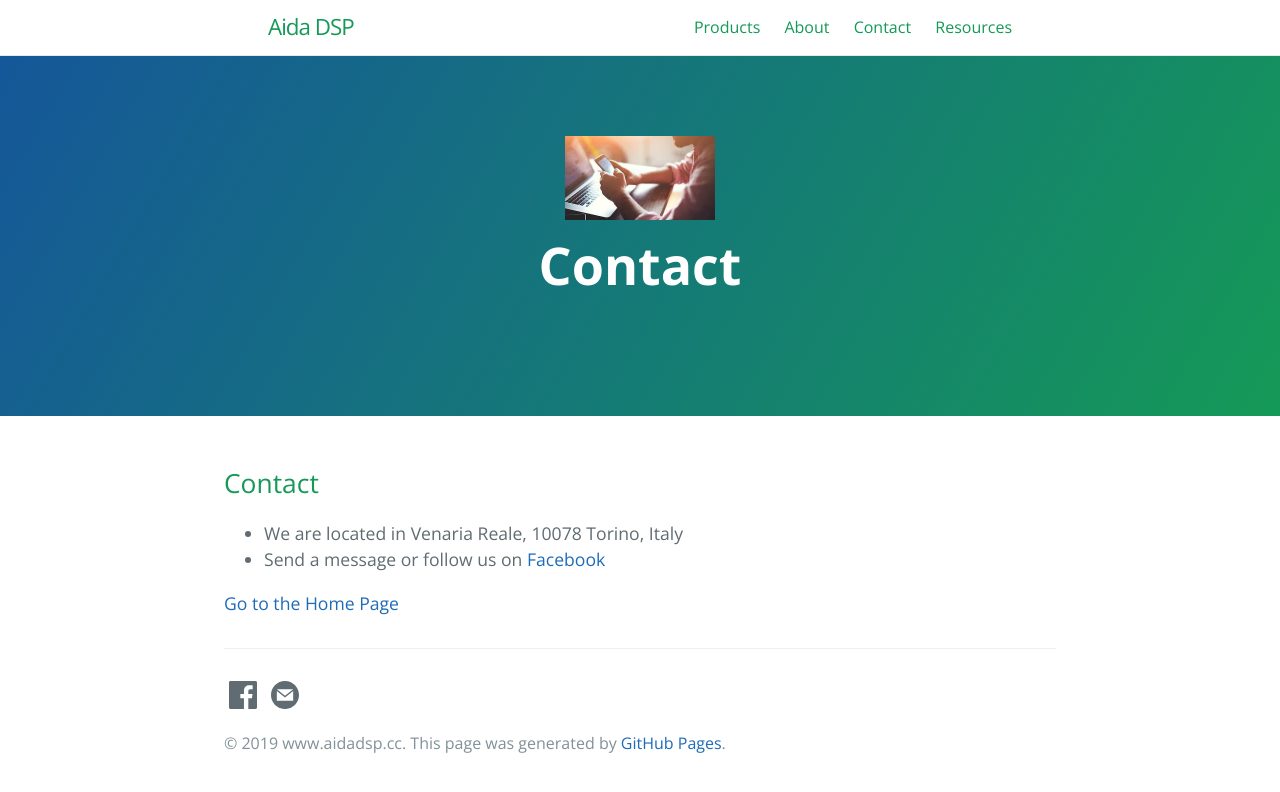
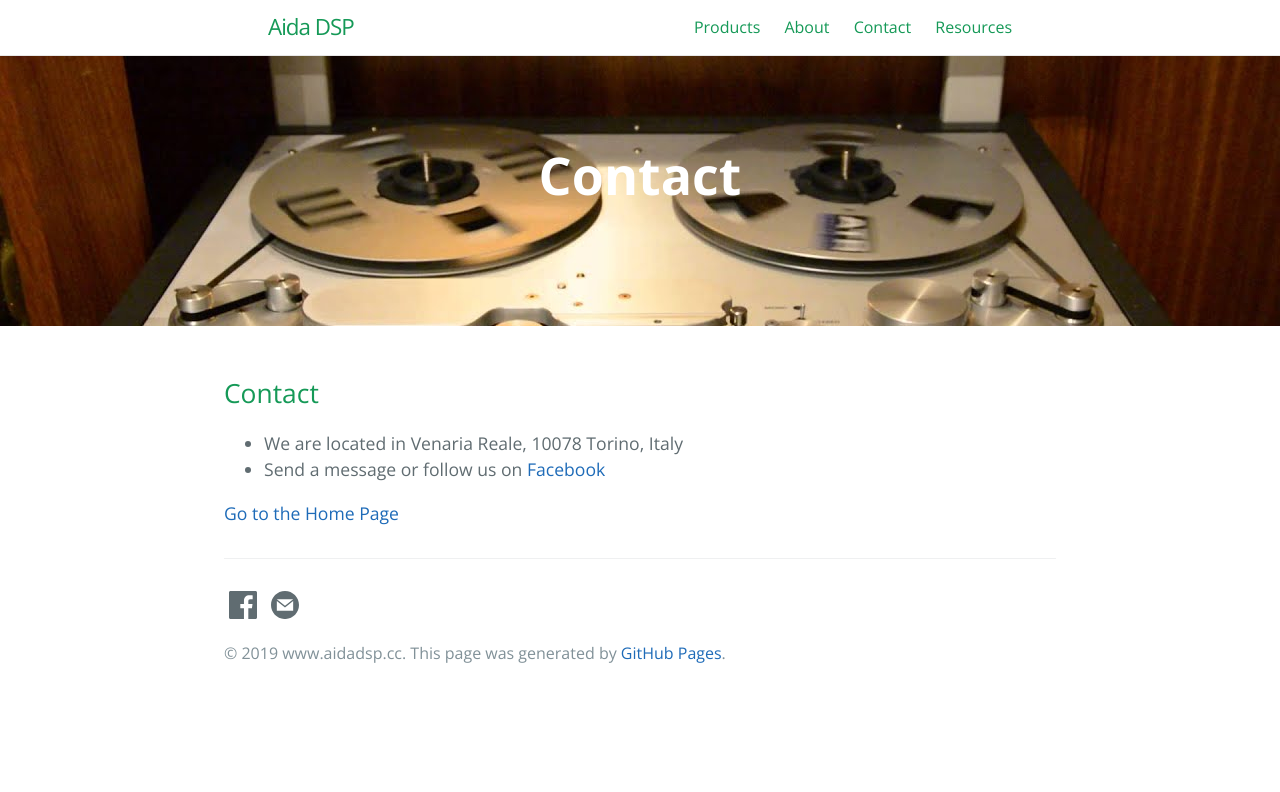
Before and after one commit to AidaDSP/AidaDSP.github.io, a Jekyll site: the page built from contact.md, in a window 1280 px wide. Shown: the top 792 px of the page. Built offline with Jekyll 4.4.1, drawn with Linux system fonts in a browser that asks for light colours.

Commit message:
Working implementation, maybe change images before merge?

```diff
--- a/_layouts/default.html
+++ b/_layouts/default.html
@@ -64,9 +64,14 @@
         {% assign page-tagline = page.tagline | escape  %}
         {% endif %}
 
-        <section class="page-header">
-            {% if page.layout == 'home' or page.layout == 'page'%}
-            <img src="{{ page.image | default: site.logo }}" srcset="{{ page.image | default: site.logo }} 1024w, {{ page.image | default: site.logo }} 640w, {{ page.image | default: site.logo }} 320w" sizes="(min-width: 1024px) 40vw, 90vw" alt="{{ page.title | default: site.title | default: site.github.repository_name }}" />
+        {% if page.header_image %}
+        <section class="page-header-background-image" style="background-image: url({{ page.image }})">
+        {% else %}
+        <section class="page-header-standard">
+        {% endif %}
+            {% if page.header_image %}
+            {% else %}
+            <img src="{{ page.image | default: site.logo }}" alt="{{ page.title | default: site.title | default: site.github.repository_name }}" class="header-image-responsive"/>
             {% endif %}
             <h1 class="project-name">{{ page-title }}</h1>
             <h2 class="project-tagline">{{ page-tagline }}</h2>
--- a/_sass/jekyll-theme-cayman-blog.scss
+++ b/_sass/jekyll-theme-cayman-blog.scss
@@ -106,7 +106,7 @@ a {
   }
 }
 
-.page-header {
+.page-header-standard {
   color: $header-heading-color;
   text-align: center;
   background-color: $header-bg-color;
@@ -123,6 +123,32 @@ a {
   @include small {
     padding: 2rem 1rem;
   }
+}
+
+.page-header-background-image {
+  color: $header-heading-color;
+  text-align: center;
+  background-repeat: no-repeat;
+  background-position: center;
+  background-size: cover;
+
+  @include large {
+    padding: 5rem 6rem;
+  }
+
+  @include medium {
+    padding: 3rem 4rem;
+  }
+
+  @include small {
+    padding: 2rem 1rem;
+  }
+}
+
+.header-image-responsive {
+  width: 10%;
+  max-width: 400px;
+  height: auto;
 }
 
 .project-name {
@@ -467,7 +493,5 @@ a {
       width: 36px;
       height: 36px;
     }
-
   } // social-icons
-
 }
--- a/contact.md
+++ b/contact.md
@@ -1,5 +1,6 @@
 ---
-image: assets/images/contact1.jpeg
+image: assets/images/studera80rcmkii_1280x720.jpg
+header_image: True
 description:
 
 layout: page
```
Also changed, not shown: products.md (+2 -1 lines), assets/images/music-recording-studio-console-website-header_1280x375.jpg (added), assets/images/studera80rcmkii_1280x720.jpg (added).
